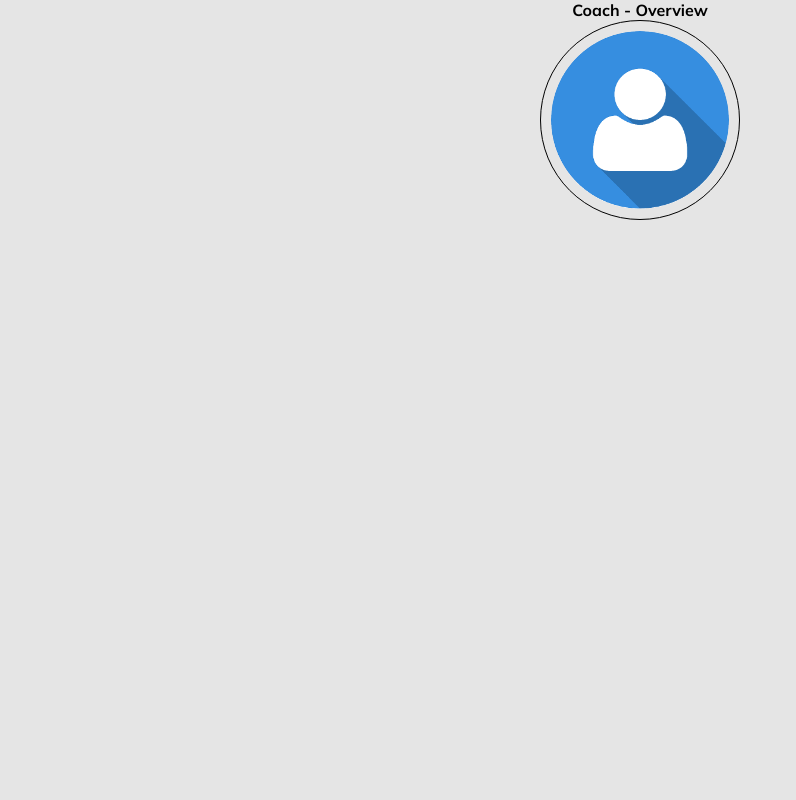
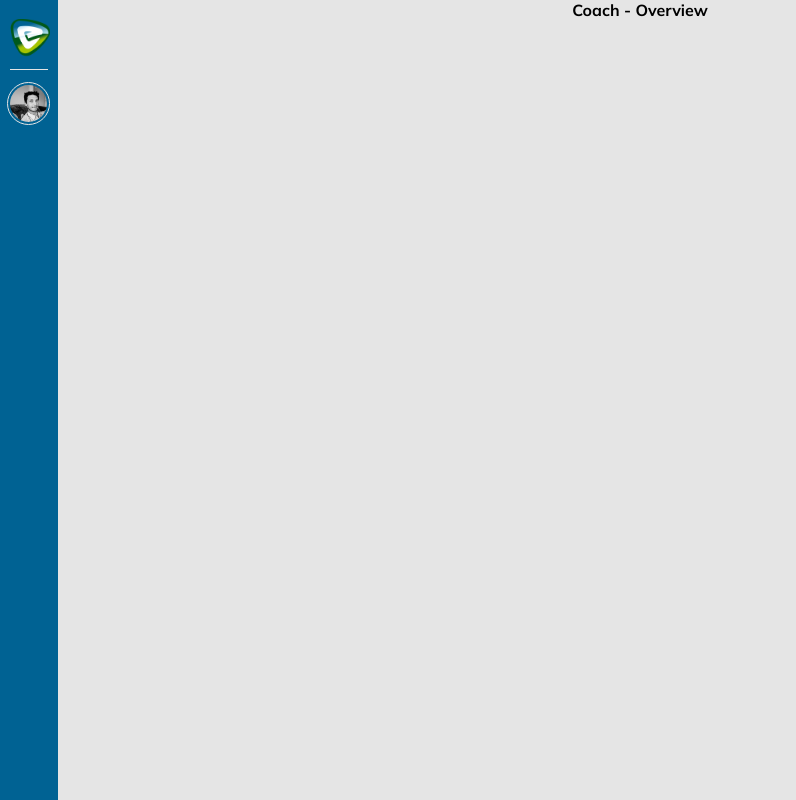
Before and after one commit to roberttullycarr/cyclingsimulator, a React (Create React App) app in the folder frontend/: page /coach/overview in a window 1280 px wide. Shown: the whole page, without its empty margins (0-796 px from the left). Built offline with nearby package versions, Linux system fonts and the light colour scheme.

Commit message:
avatar settings updated

```diff
--- a/frontend/src/3_Pages/2_Coach/2_1_Overview/index.jsx
+++ b/frontend/src/3_Pages/2_Coach/2_1_Overview/index.jsx
@@ -3,6 +3,7 @@ import {useEffect, useState} from "react";
 import {fetchCyclistData} from "../../../2_Store/Fetches/cyclist_data";
 import {useDispatch} from "react-redux";
 import Avatar from "../../../4_Components/7_Avatar";
+import MenuBar from "../../../4_Components/3_MenuBar";
 
 
 const Overview = () => {
@@ -16,7 +17,7 @@ const Overview = () => {
     return (
         <Main>
             <h1>Coach - Overview</h1>
-            <Avatar height={200} color={'black'}/>
+            <MenuBar />
         </Main>
     )
 }
--- /dev/null
+++ b/frontend/src/4_Components/3_MenuBar/index.jsx
@@ -0,0 +1,39 @@
+import styled from "styled-components";
+import EL_logo from '../../5_Assets/PNG/energylab_notext.png'
+import Avatar from "../7_Avatar";
+import profile_photo from "../../5_Assets/JPG/carr.jpg"
+
+const MenuBarMain = styled.div`
+position: fixed;
+left: 0;
+width: 4.5%;
+height: 100vh;
+background: ${props => props.theme.ELBlue};
+display: flex;
+flex-direction: column;
+align-items: center;
+padding: 1.5% 0%;
+`
+
+const LogoImg = styled.img`
+width: 75%;
+background: transparent;
+`
+const BorderLine = styled.div`
+width: 65%;
+height: 1px;
+margin-top: 20%;
+border-bottom: 1px solid ${props => props.theme.BackgroundLightGrey};
+`
+
+const MenuBar = () => {
+    return (
+        <MenuBarMain>
+            <LogoImg src={EL_logo}/>
+            <BorderLine />
+            <Avatar width={75} marginTop={20} user={profile_photo} />
+        </MenuBarMain>
+    )
+}
+
+export default MenuBar
--- a/frontend/src/4_Components/7_Avatar/index.jsx
+++ b/frontend/src/4_Components/7_Avatar/index.jsx
@@ -5,18 +5,23 @@ import avatar from "../../5_Assets/PNG/default_avatar.png"
 
 
 const AvatarRing = styled.div`
-height: ${props => `${props.height}px` || "50px"};
-width: ${props => `${props.height}px` || "50px"};
+aspect-ratio: 1 / 1;
+width: ${props => `${props.width}%`};
+height: auto;
 margin-left: ${props => props.marginLeft || "4%"};
 margin-right: ${props => props.marginRight || "4%"};
-border: 1px solid ${props => props.color || '#FFFFFF'};
-border-radius: ${props => `${props.height / 2}px` || "25px"};
+margin-top: ${props => `${props.marginTop}%` || "0%"};
+margin-bottom: ${props => props.marginBottom || "0%"};
+border: 1px solid ${props => props.color || '#E5E5E5'};
+border-radius: 50%;
 display: flex;
 justify-content: center;
 align-items: center;
+background: transparent;
 `
 
 export const BaseAvatar = styled.img`
+    aspect-ratio: 1 / 1;
     height: 90%;
     width: 90%;
     object-fit: cover;
@@ -38,7 +43,8 @@ const Avatar = (props) => {
 
     return (
         <AvatarRing height={props.height} width={props.width} marginLeft={props.marginLeft}
-                    marginRight={props.marginRight} color={props.color}>
+                    marginRight={props.marginRight} marginTop={props.marginTop} marginBottom={props.marginBottom}
+                    color={props.color}>
             <BaseAvatar  src={props.user ? props.user : avatar}
                      alt={props.alt}
                     onClick={() => location.pathname !== `/${props.user_id}` ?
```
Also changed, not shown: frontend/src/5_Assets/JPG/carr.jpg (added).
